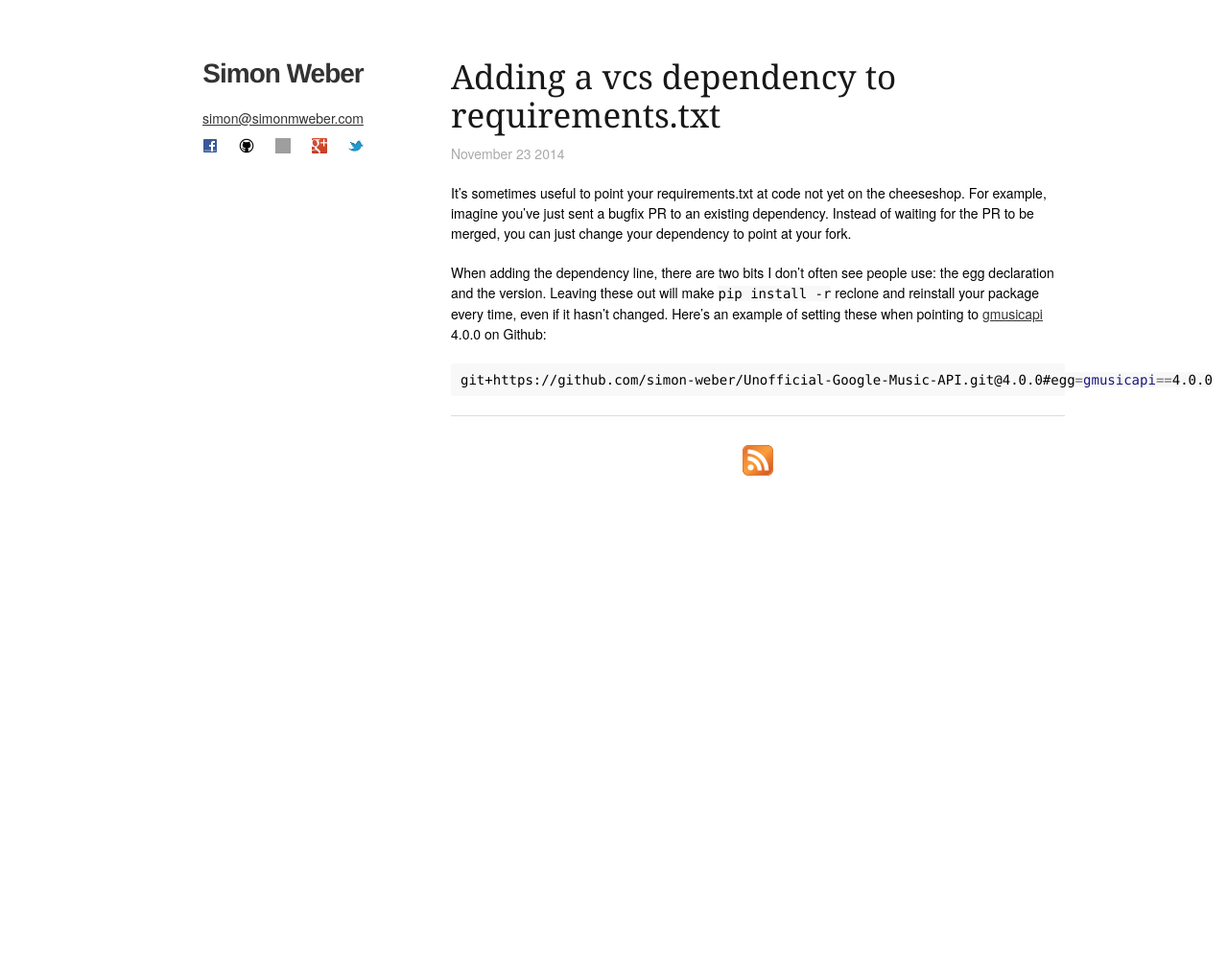
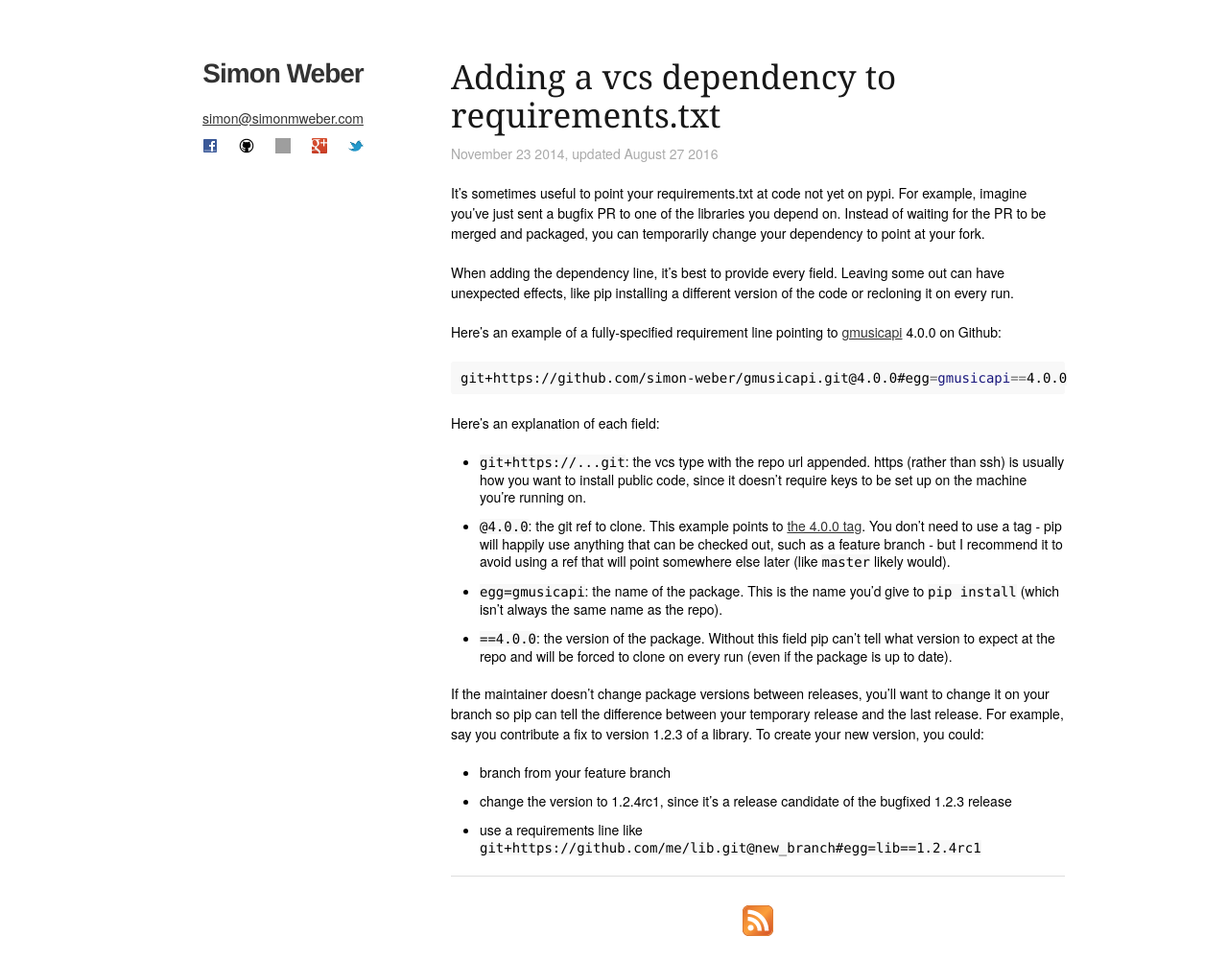
Before and after one commit to simon-weber/simon-weber.github.com, a Jekyll site: the page built from _posts/2014-11-23-git-pip-requirements.md, in a window 1280 px wide. Shown: the whole page at 96% size. Built offline with Jekyll 4.4.1, drawn with Linux system fonts in a browser that asks for light colours; before the commit the page ends 900 px from its top, so only the background shows below that; grey boxes are pictures that could not be loaded.

Commit message:
update vcs post

```diff
--- a/_posts/2014-11-23-git-pip-requirements.md
+++ b/_posts/2014-11-23-git-pip-requirements.md
@@ -7,16 +7,32 @@ description: "The right way to add a vcs dependency (eg on github or bitbucket)
 {{ page.title }}
 ----------------
 
-<p class="meta">November 23 2014</p>
+<p class="meta">November 23 2014, updated August 27 2016</p>
 
-It's sometimes useful to point your requirements.txt at code not yet on the cheeseshop.
-For example, imagine you've just sent a bugfix PR to an existing dependency.
-Instead of waiting for the PR to be merged, you can just change your dependency to point at your fork.
 
-When adding the dependency line, there are two bits I don't often see people use: the egg declaration and the version.
-Leaving these out will make `pip install -r`  reclone and reinstall your package every time, even if it hasn't changed.
-Here's an example of setting these when pointing to [gmusicapi](https://github.com/simon-weber/Unofficial-Google-Music-API) 4.0.0 on Github:
+
+It's sometimes useful to point your requirements.txt at code not yet on pypi.
+For example, imagine you've just sent a bugfix PR to one of the libraries you depend on.
+Instead of waiting for the PR to be merged and packaged, you can temporarily change your dependency to point at your fork.
+
+When adding the dependency line, it's best to provide every field.
+Leaving some out can have unexpected effects, like pip installing a different version of the code or recloning it on every run.
+
+Here's an example of a fully-specified requirement line pointing to [gmusicapi](https://github.com/simon-weber/gmusicapi) 4.0.0 on Github:
 
 {% highlight bash %}
-git+https://github.com/simon-weber/Unofficial-Google-Music-API.git@4.0.0#egg=gmusicapi==4.0.0
+git+https://github.com/simon-weber/gmusicapi.git@4.0.0#egg=gmusicapi==4.0.0
 {% endhighlight %}
+
+Here's an explanation of each field:
+
+* `git+https://...git`: the vcs type with the repo url appended. https (rather than ssh) is usually how you want to install public code, since it doesn't require keys to be set up on the machine you're running on.
+* `@4.0.0`: the git ref to clone. This example points to [the 4.0.0 tag](https://github.com/simon-weber/gmusicapi/releases/tag/4.0.0). You don't need to use a tag - pip will happily use anything that can be checked out, such as a feature branch - but I recommend it to avoid using a ref that will point somewhere else later (like `master` likely would).
+* `egg=gmusicapi`: the name of the package. This is the name you'd give to `pip install` (which isn't always the same name as the repo).
+* `==4.0.0`: the version of the package. Without this field pip can't tell what version to expect at the repo and will be forced to clone on every run (even if the package is up to date).
+
+If the maintainer doesn't change package versions between releases, you'll want to change it on your branch so pip can tell the difference between your temporary release and the last release. For example, say you contribute a fix to version 1.2.3 of a library. To create your new version, you could:
+
+* branch from your feature branch
+* change the version to 1.2.4rc1, since it's a release candidate of the bugfixed 1.2.3 release
+* use a requirements line like `git+https://github.com/me/lib.git@new_branch#egg=lib==1.2.4rc1`
```
